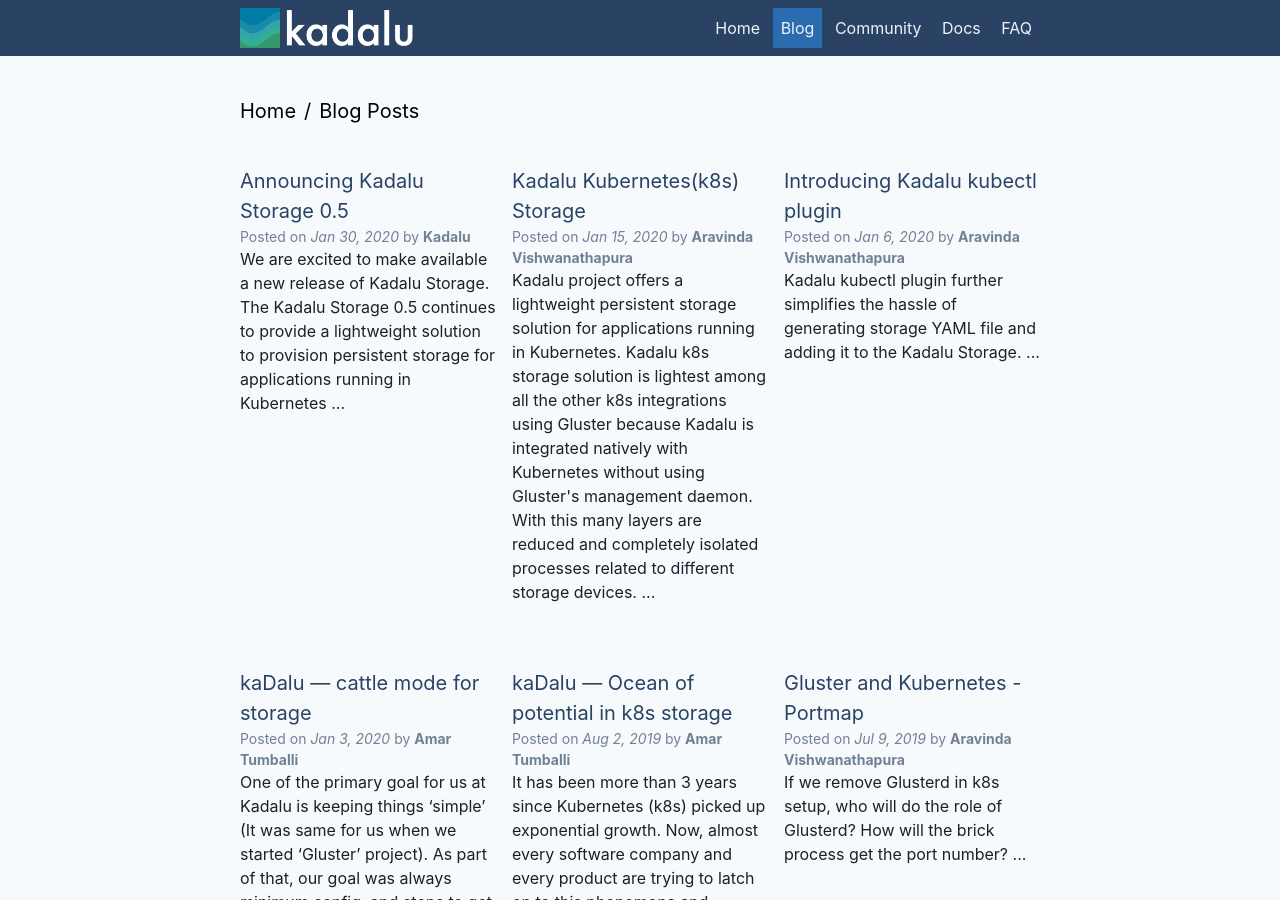
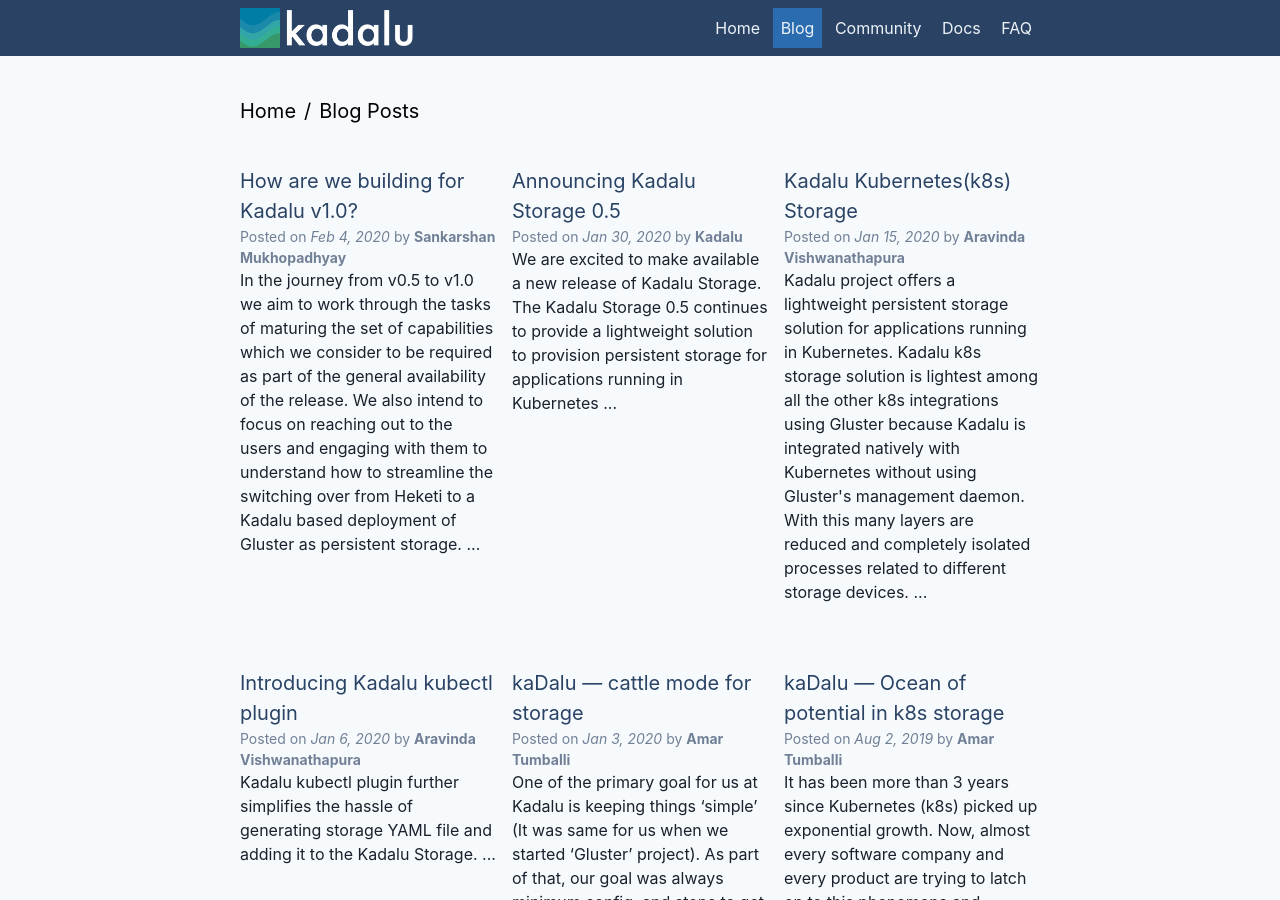
Before and after one commit to kadalu/kadalu.github.io, a Jekyll site: the page built from pages/blog.md, in a window 1280 px wide and 900 px high. Built offline with Jekyll 4.4.1, drawn with Linux system fonts in a browser that asks for light colours.

Commit message:
Blog: planning ahead for v1.0 (#27)
Posting on behalf of @sankarshanmukhopadhyay

```diff
--- a/_data/authors.yml
+++ b/_data/authors.yml
@@ -18,3 +18,7 @@ sac:
   name: Sachidananda Urs
   site: https://twitter.com/sac314
   twitter: sac314
+sankarshan:
+  name: Sankarshan Mukhopadhyay
+  site: https://medium.com/@sankarshan
+  twitter: sankarshan
--- /dev/null
+++ b/_posts/2020-02-04-planning-ahead-for-v1.0.md
@@ -0,0 +1,19 @@
+---
+title: "How are we building for Kadalu v1.0?"
+author: sankarshan
+layout: post
+description: "In the journey from v0.5 to v1.0 we aim to work through the tasks of maturing the set of capabilities which we consider to be required as part of the general availability of the release. We also intend to focus on reaching out to the users and engaging with them to understand how to streamline the switching over from Heketi to a Kadalu based deployment of Gluster as persistent storage."
+---
+
+
+[GlusterFS](https://github.com/gluster/glusterfs) which started as distributed file storage in a standalone manner has had overwhelming user acceptance as preferred persistent storage backend in the cloud. The [Heketi project](https://github.com/heketi/heketi) has contributed immensely by enabling a simple ReSTful management interface for volume lifecycle management. This opened up a range of cloud services to dynamically provision storage.
+
+The [Kadalu](https://github.com/kadalu/kadalu) Storage project emerged as the next step in the growth of Gluster as a "cloud native" storage. As application workloads get deployed in the open hybrid cloud infrastructure design pattern, it is needed for the storage to be more near to the control plane of this elasticity. We have designed Kadalu to be more cloud-native and thus make storage easier. With the Heketi project in ["near maintenance mode"](https://github.com/heketi/heketi/blob/master/README.md) the Gluster community requires a simple, stable and intuitive set of patterns with which to provision and manage storage.
+
+Kadalu is built around design principles that are native to the Kubernetes (k8s) platform. Thus, it is a significant shift from any previous attempts to improve on volume lifecycle management (such as glusterd2). By using design primitives which are already present in k8s, Kadalu extends the flexibility of managing storage so that application workload designers can deploy faster and build efficiently.
+
+Looking ahead to the v1.0 release, our goals are simple. We want to make it easy for everyone to deploy, provision and manage storage in public and private cloud. We believe that the direction we have taken with Kadalu enables an user to bring in enterprise grade storage hardware and instantiate it for persistent storage in cloud native IT infrastructure. Kadalu's goal of simplicity in user experience is based on k8s Operator framework and as we enable monitoring and resource management, Kadalu evolves into production readiness.
+
+With the capabilities bundled in the v0.5 release, we see opportunities to consume Kadalu in software supply chain pipelines (including CI/CD); data processing and data manipulation pipelines (including using ML routines) along with the usual set of persistent storage for application data. We already see trends of strategies being built around applications; data stores; message queues which are now "batteries included" in cloud platforms. The evolution of cloud infrastructure layers to a composite whole allows projects such as Kadalu to offer up friction-less storage with baked in monitoring and management operations.
+
+In the journey from v0.5 to v1.0 we aim to work through the tasks of maturing the set of capabilities which we consider to be required as part of the general availability of the release. We also intend to focus on reaching out to the users and engaging with them to understand how to streamline the switching over from Heketi to a Kadalu based deployment of Gluster as persistent storage. These are the 2 key aspects which will enable Kadalu to continue to blaze a trail for the Gluster project as an increasing number of IT infrastructure becomes cloud native and relocates existing digital assets.
```
Also changed, not shown: author/sankarshan.md (added, +3 -0 lines).
